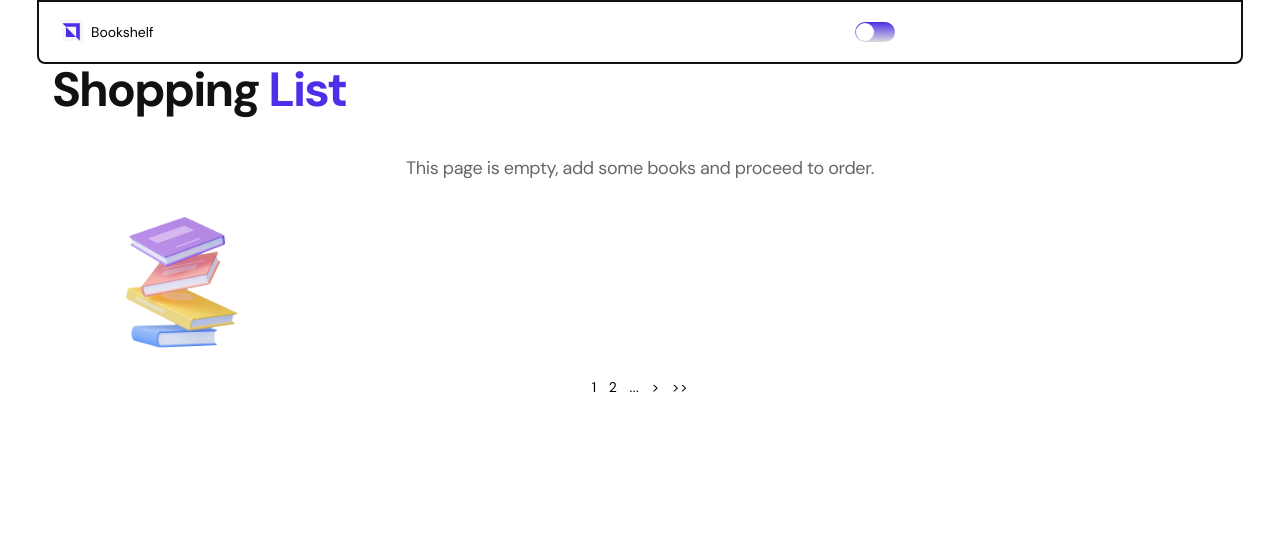
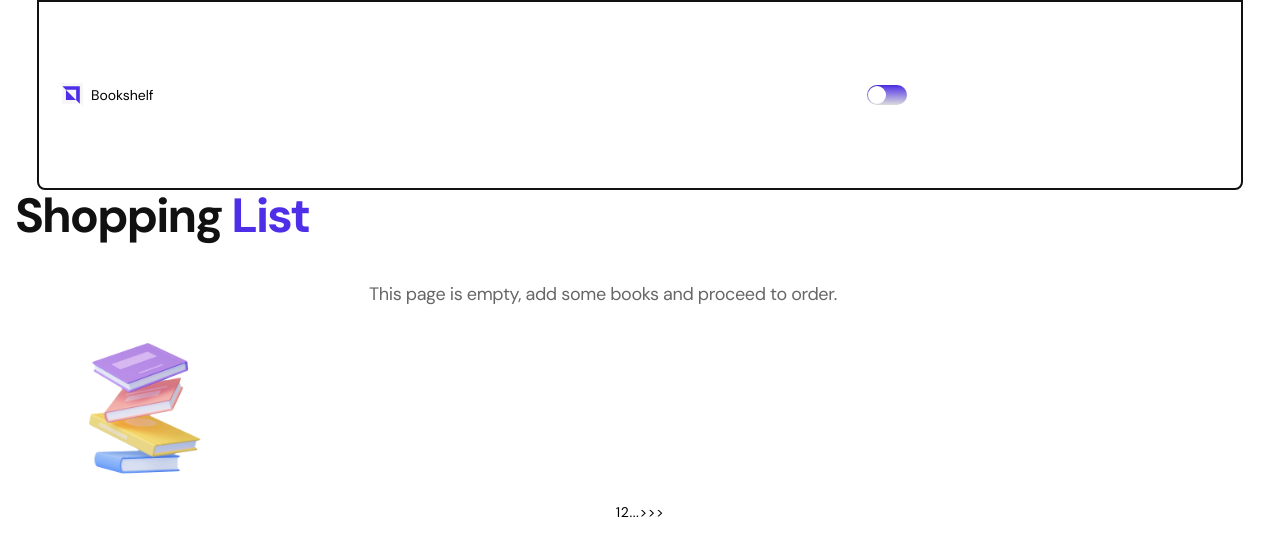
Before and after one commit to OPshenichnyi/Project-web_book, a website built with Parcel: page src/shopping-list.html in a window 1280 px wide. Built offline with nearby package versions, Linux system fonts and the light colour scheme; no server answers.

Commit message:
try to fix body and added styles for header

```diff
--- a/src/css/common.css
+++ b/src/css/common.css
@@ -1,34 +1,39 @@
-
 @font-face {
   font-family: DM Sans;
   font-weight: 700;
-  src: url(../fonts/DMSans-Bold.woff2) format("woff2"),
-    url(../fonts/DMSans-Bold.woff) format("woff");
+  src: url(../fonts/DMSans-Bold.woff2) format('woff2'),
+    url(../fonts/DMSans-Bold.woff) format('woff');
 }
 
 @font-face {
   font-family: DM Sans;
   font-weight: 400;
-  src: url(../fonts/DMSans-Regular.woff2) format("woff2"),
-    url(../fonts/DMSans-Regular.woff) format("woff");
+  src: url(../fonts/DMSans-Regular.woff2) format('woff2'),
+    url(../fonts/DMSans-Regular.woff) format('woff');
 }
 
 @font-face {
   font-family: DM Sans;
   font-weight: 500;
-  src: url(../fonts/DMSans-Medium.woff2) format("woff2"),
-    url(../fonts/DMSans-Medium.woff) format("woff");
+  src: url(../fonts/DMSans-Medium.woff2) format('woff2'),
+    url(../fonts/DMSans-Medium.woff) format('woff');
 }
 
 @font-face {
   font-family: DM Sans;
   font-style: italic;
   font-weight: 400;
-  src: url(../fonts/DMSans-Italic.woff2) format("woff2"),
-    url(../fonts/DMSans-Italic.woff) format("woff");
+  src: url(../fonts/DMSans-Italic.woff2) format('woff2'),
+    url(../fonts/DMSans-Italic.woff) format('woff');
+}
+* {
+  margin: 0;
+  padding: 0;
+  box-sizing: border-box;
 }
 
 body {
+  width: 100%;
   font-family: 'DM Sans', sans-serif;
   font-size: 14px;
   font-style: normal;
@@ -36,7 +41,6 @@ body {
 }
 
 .container {
-  margin: 0 auto;
   width: 100%;
   max-width: 365px;
   padding-left: 15px;
@@ -46,9 +50,7 @@ body {
 @media screen and (min-width: 768px) {
   .container {
     max-width: 734px;
-
   }
-
 }
 
 @media screen and (min-width: 1280px) {
@@ -68,7 +70,7 @@ body {
 }
 
 .title-tail {
-  color: #4F2EE8;
+  color: #4f2ee8;
   font-size: 32px;
   font-style: normal;
   font-weight: 700;
@@ -78,7 +80,6 @@ body {
 
 @media screen and (min-width: 768px) {
   .title {
-
     font-size: 48px;
     font-weight: 700;
     line-height: 1.08333;
--- a/src/css/header.css
+++ b/src/css/header.css
@@ -1,12 +1,20 @@
+.header {
+  width: 100%;
+}
+
 .container-header {
-  padding: 0px 20px 0px 20px;
+  width: 100%;
   display: flex;
-  height: 64px;
+  justify-content: space-between;
   align-items: center;
-  justify-content: space-between;
+  margin-left: auto;
+  margin-right: auto;
+  padding: 18px 20px 18px 20px;
+
   border: 2px solid var(--black-first-color);
   border-radius: 0px 0px 8px 8px;
 }
+
 .logo-link {
   display: flex;
   justify-content: center;
@@ -23,7 +31,16 @@
   display: flex;
   justify-content: center;
   align-items: center;
-  gap: 14px;
+}
+
+.burger-button {
+  margin-left: 14px;
+}
+
+.burger-icon {
+  display: flex;
+  justify-content: center;
+  align-items: center;
 }
 
 /* switcher */
```
Also changed, not shown: src/partials/header.html (+3 -1 lines).
